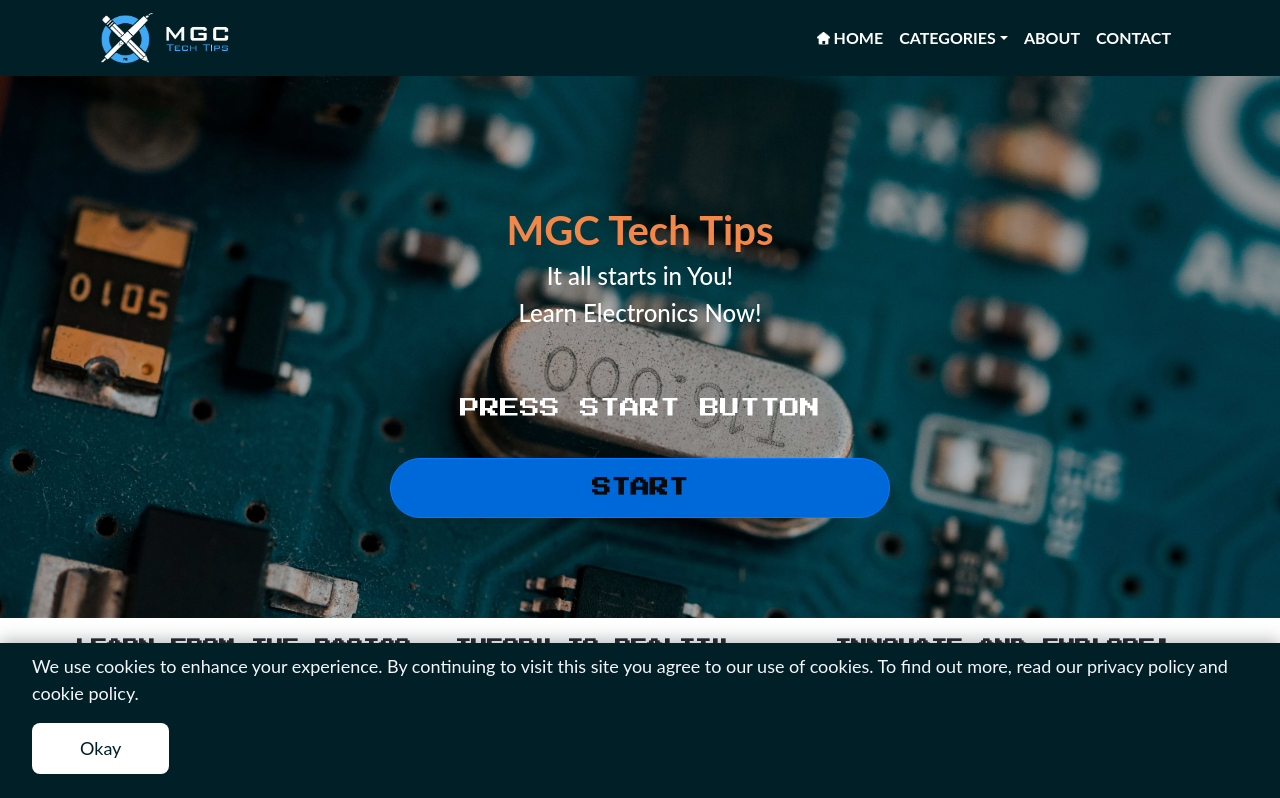
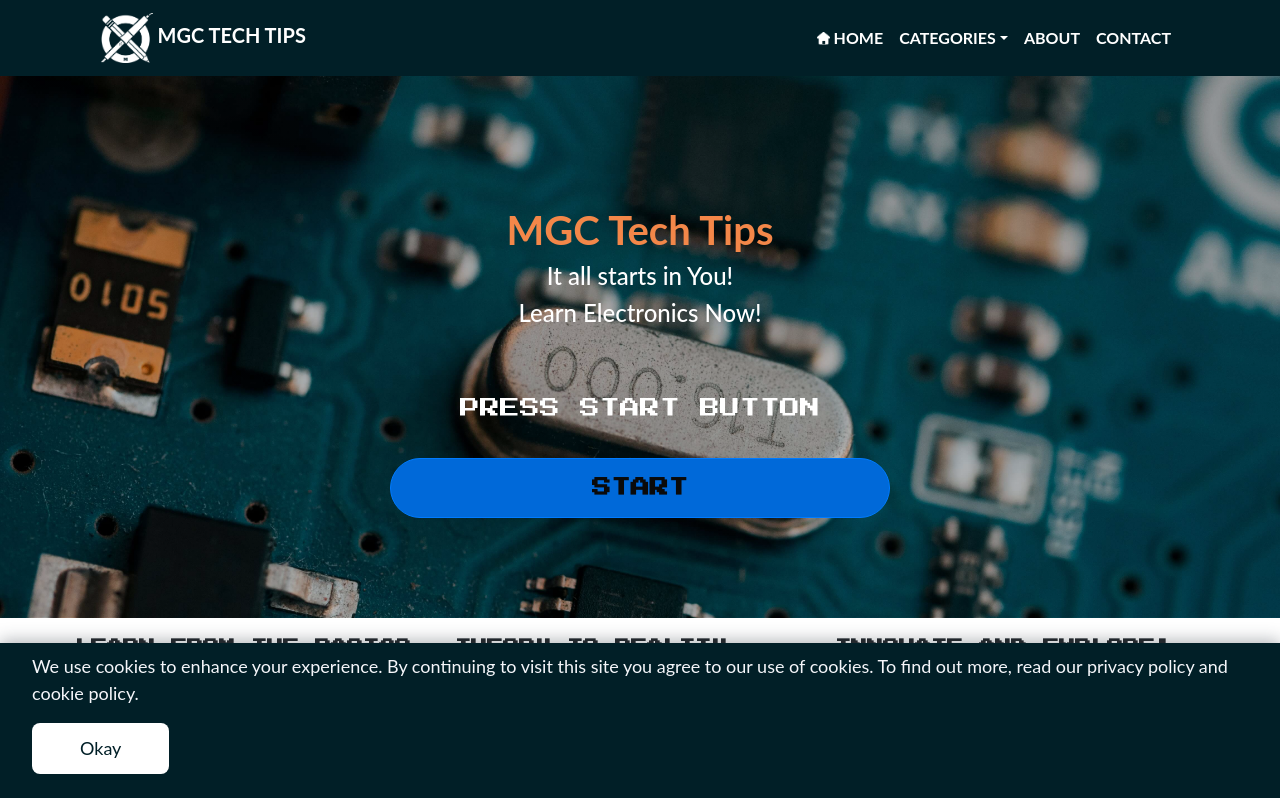
Before and after one commit to mikkocaguiat/mikkocaguiat-tech, a plain HTML site: page index.html in a window 1280 px wide. Shown: the top 798 px of the page. Drawn offline with nearby package versions, Linux system fonts and the light colour scheme.

Commit message:
Update index.html

```diff
--- a/index.html
+++ b/index.html
@@ -76,8 +76,8 @@
 	<section id="top-navbar">
 		<div class="container">
 			<nav class="navbar navbar-expand-lg navbar-dark color-custom">
-				<a class="navbar-brand" href="#."><img src="./images/MGC TECH TIPS.png" height="50"
-						alt="MGC TECH TIPS LOGO"></a>
+				<a class="navbar-brand" href="#."><img src="./images/WHT-ICONS/MGC TECHmdpi.png" height="50"
+						alt="MGC TECH TIPS LOGO"> MGC TECH TIPS </a>
 				<button class="navbar-toggler" type="button" data-toggle="collapse"
 					data-target="#navbarSupportedContent-4" aria-controls="navbarSupportedContent-4"
 					aria-expanded="false" aria-label="Toggle navigation">
```
